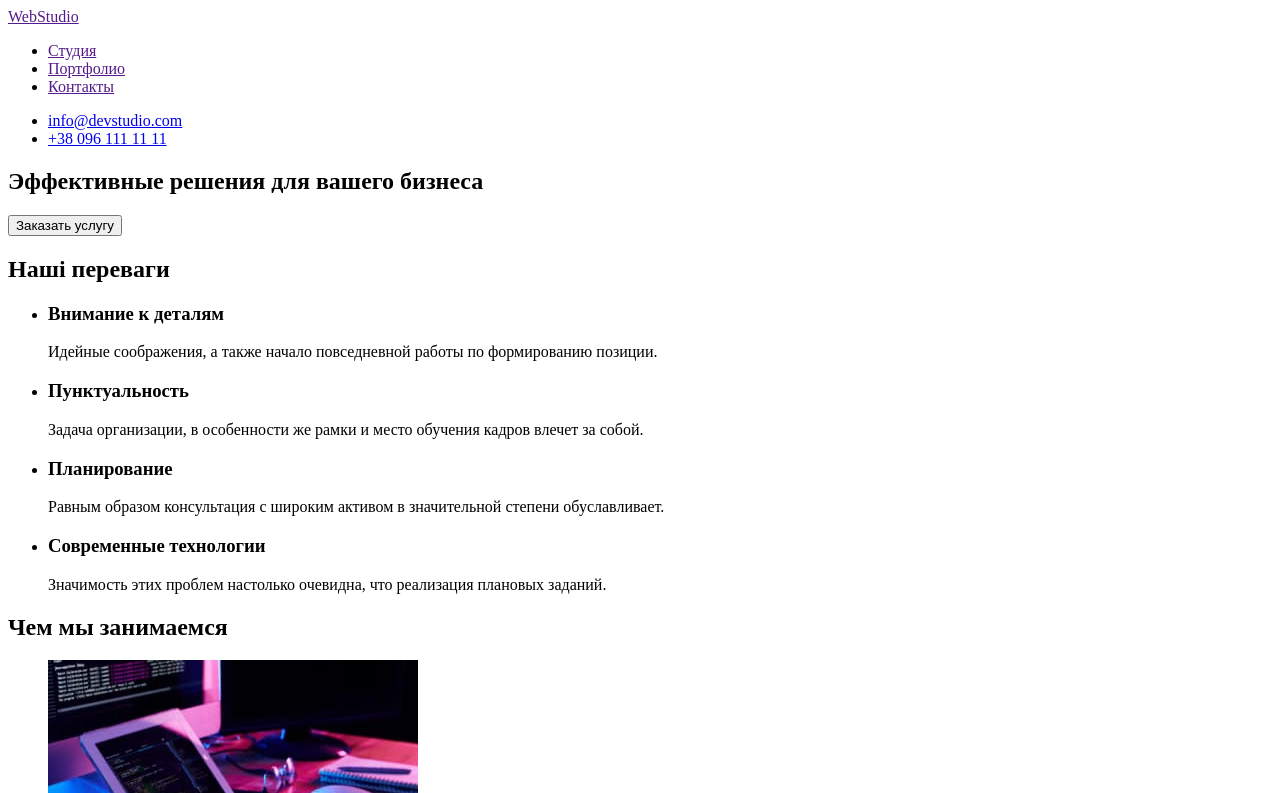
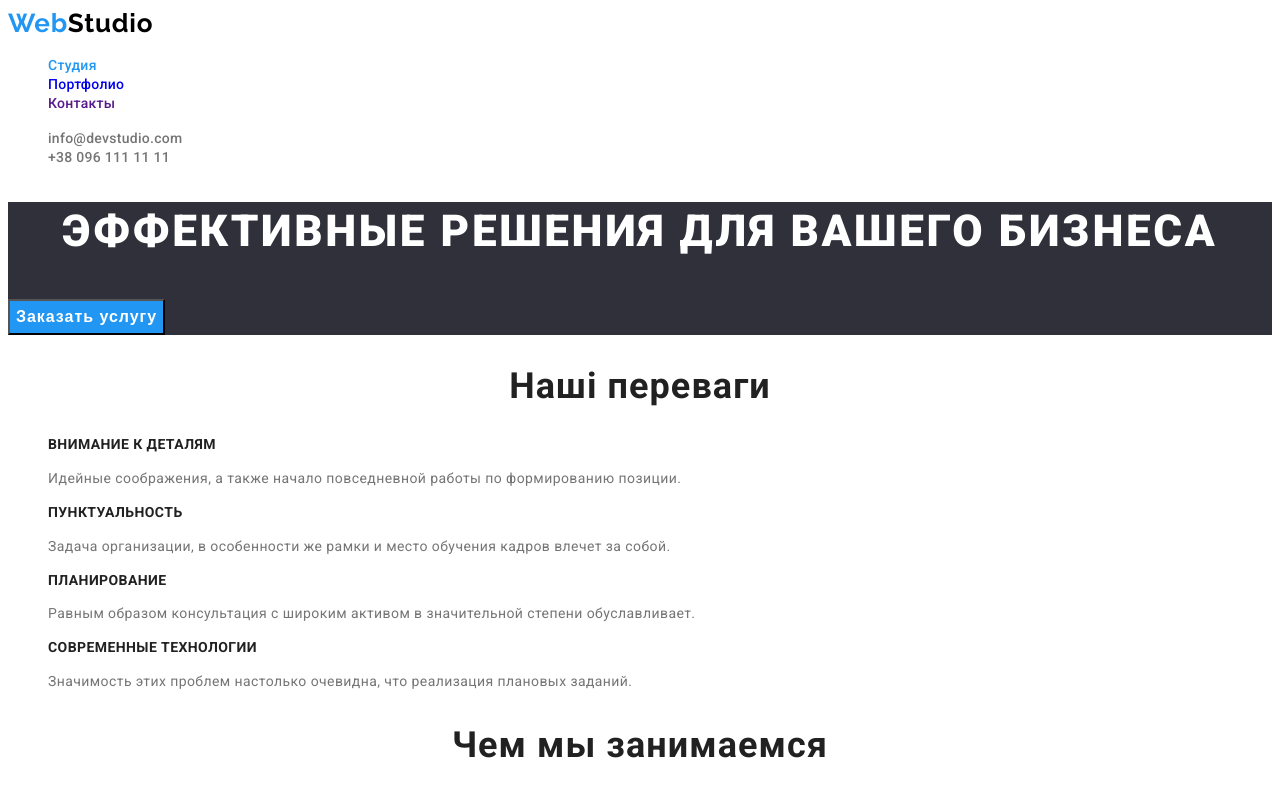
Before and after one commit to zhman1981/goit-markup-hw-02, a plain HTML site: page index.html in a window 1280 px wide. Shown: the top 793 px of the page. Drawn offline with Linux system fonts and the light colour scheme.

Commit message:
Стилізовано index.html

```diff
--- /dev/null
+++ b/css/styles.css
@@ -0,0 +1,142 @@
+:root {
+    --primary-text-color: #212121;
+    --secondary-text-color: #757575;
+    --blue-text-color: #2196f3;
+    --white-text-color: #ffffff;
+    --black-text-color: #000000;
+    --primary-bg-color: #ffffff;
+    --secondary-bg-color: #2f303a;
+    --button-bg-color: #2196f3;
+    --button-portfolio-bg-color: #f5f4fa;
+}
+
+body {
+    color: var(--primary-text-color);
+    background-color: var(--primary-bg-color);
+    font-family: 'Roboto', sans-serif;
+}
+
+.logo {
+    font-family: 'Raleway', sans-serif;
+    font-weight: 700;
+    font-size: 26px;
+    line-height: 1.19;
+    letter-spacing: 0.03em;
+    text-decoration: none;
+    color: var(--black-text-color);
+}
+
+.logo-blue {
+    color: var(--blue-text-color);
+}
+
+.header-links {
+    font-weight: 500;
+    font-size: 14px;
+    line-height: 1.14;
+    letter-spacing: 0.02em;
+    text-decoration: none;
+}
+
+.active-page {
+    color: var(--blue-text-color);
+}
+
+.links:hover,
+.links:focus {
+    color: var(--blue-text-color);
+}
+
+.header-contacts {
+    color: var(--secondary-text-color)
+}
+
+.list {
+    list-style: none;
+}
+
+.hero {
+    background-color: var(--secondary-bg-color);
+}
+
+.hero-title {
+    font-weight: 900;
+    font-size: 44px;
+    line-height: 1.36;
+    text-align: center;
+    letter-spacing: 0.06em;
+    text-transform: uppercase;
+    color: var(--white-text-color);
+}
+
+.hero-btn {
+    font-weight: 700;
+    font-size: 16px;
+    line-height: 1.88;
+    text-align: center;
+    letter-spacing: 0.06em;
+    color: var(--white-text-color);
+    background-color: var(--button-bg-color);
+}
+
+.hero-btn:hover,
+.hero-btn:focus {
+    color: var(--black-text-color);
+}
+
+.section-title {
+    font-weight: 700;
+    font-size: 36px;
+    line-height: 1.17;
+    text-align: center;
+    letter-spacing: 0.03em;
+}
+
+.futures-title {
+    font-weight: 700;
+    font-size: 14px;
+    line-height: 1.14;
+    letter-spacing: 0.03em;
+    text-transform: uppercase;
+}
+
+.futures-text {
+    font-size: 14px;
+    line-height: 1.71;
+    letter-spacing: 0.03em;
+    color: var(--secondary-text-color);
+}
+
+.team-name {
+    font-weight: 500;
+    line-height: 1.19;
+    text-align: center;
+    letter-spacing: 0.03em;
+}
+
+.team-profession {
+    color: var(--secondary-text-color);
+}
+
+.footer-block {
+    background-color: var(--secondary-bg-color);
+}
+
+.contact {
+    font-size: 14px;
+    line-height: 1.71;
+    letter-spacing: 0.03em;
+    color: var(--white-text-color);
+}
+
+.postmail {
+    color: var(--white-text-color);
+}
+
+.email-phone {
+    color: rgba(255, 255, 255, 0.6);
+}
+
+.footer-logo {
+    color: var(--white-text-color);
+}
--- a/index.html
+++ b/index.html
@@ -5,91 +5,96 @@
     <meta charset="UTF-8">
     <meta http-equiv="X-UA-Compatible" content="IE=edge">
     <meta name="viewport" content="width=device-width, initial-scale=1.0">
+    <link rel="stylesheet" href="./css/styles.css" />
+    <link rel="preconnect" href="https://fonts.googleapis.com">
+    <link rel="preconnect" href="https://fonts.gstatic.com" crossorigin>
+    <link href="https://fonts.googleapis.com/css2?family=Raleway:wght@700&family=Roboto:wght@400;500;700;900&display=swap"
+        rel="stylesheet">
     <title>Студия</title>
 </head>
 
 <body>
     <header>
         <nav>
-            <a href="">WebStudio</a>
-            <ul>
-                <li><a href="">Студия</a></li>
-                <li><a href="">Портфолио</a></li>
-                <li><a href="">Контакты</a></li>
+            <a href="" class="logo links"><span class="logo-blue">Web</span>Studio</a>
+            <ul class="list">
+                <li><a href="./index.html" class="header-links links active-page">Студия</a></li>
+                <li><a href="./portfolio.html" class="header-links links">Портфолио</a></li>
+                <li><a href="" class="header-links links">Контакты</a></li>
             </ul>
         </nav>
-        <ul>
-            <li><a href="mailto:info@devstudio.com">info@devstudio.com</a></li>
-            <li><a href="tel:+380961111111">+38 096 111 11 11</a></li>
+        <ul class="list">
+            <li><a href="mailto:info@devstudio.com" class="header-links links header-contacts">info@devstudio.com</a></li>
+            <li><a href="tel:+380961111111" class="header-links links header-contacts">+38 096 111 11 11</a></li>
         </ul>
     </header>
     <main>
-        <section>
-            <h1>Эффективные решения для вашего бизнеса</h1>
-            <button type="button">Заказать услугу</button>
+        <section class="hero">
+            <h1 class="hero-title">Эффективные решения для вашего бизнеса</h1>
+            <button type="button" class="hero-btn">Заказать услугу</button>
         </section>
-        <section>
-            <h2>Наші переваги</h2>
-            <ul>
+        <section class="futures">
+            <h2 class="section-title">Наші переваги</h2>
+            <ul class="list">
                 <li>
-                    <h3>Внимание к деталям</h3>
-                    <p>Идейные соображения, а также начало повседневной работы по формированию позиции.</p>
+                    <h3 class="futures-title">Внимание к деталям</h3>
+                    <p class="futures-text">Идейные соображения, а также начало повседневной работы по формированию позиции.</p>
                 </li>
                 <li>
-                    <h3>Пунктуальность</h3>
-                    <p>Задача организации, в особенности же рамки и место обучения кадров влечет за собой.</p>
+                    <h3 class="futures-title">Пунктуальность</h3>
+                    <p class="futures-text">Задача организации, в особенности же рамки и место обучения кадров влечет за собой.</p>
                 </li>
                 <li>
-                    <h3>Планирование</h3>
-                    <p>Равным образом консультация с широким активом в значительной степени обуславливает.</p>
+                    <h3 class="futures-title">Планирование</h3>
+                    <p class="futures-text">Равным образом консультация с широким активом в значительной степени обуславливает.</p>
                 </li>
                 <li>
-                    <h3>Современные технологии</h3>
-                    <p>Значимость этих проблем настолько очевидна, что реализация плановых заданий.</p>
+                    <h3 class="futures-title">Современные технологии</h3>
+                    <p class="futures-text">Значимость этих проблем настолько очевидна, что реализация плановых заданий.</p>
                 </li>
             </ul>
         </section>
-        <section>
-            <h2>Чем мы занимаемся</h2>
-            <ul>
+        <section class="works">
+            <h2 class="section-title">Чем мы занимаемся</h2>
+            <ul class="list">
                 <li><img src="./images/box-1.jpg" alt="Спеціаліст створює розмітку" width="370"></li>
                 <li><img src="./images/box-2.jpg" alt="Спеціаліст розробляє дизайн" width="370"></li>
                 <li><img src="./images/box-3.jpg" alt="Дизайнер оберає кольори" width="370"></li>
             </ul>
         </section>
-        <section>
-            <h2>Наша команда</h2>
-            <ul>
+        <section class="team">
+            <h2 class="section-title">Наша команда</h2>
+            <ul class="list">
                 <li>
                     <img src="./images/img-1.jpg" alt="фото Игорь Демьяненко" width="270">
-                    <h3>Игорь Демьяненко</h3>
-                    <p>Product Designer</p>
+                    <h3 class="team-name">Игорь Демьяненко</h3>
+                    <p class="team-name team-profession">Product Designer</p>
                 </li>
                 <li>
                     <img src="./images/img-2.jpg" alt="фото Ольга Репина" width="270">
-                    <h3>Ольга Репина</h3>
-                    <p>Frontend Developer</p>
+                    <h3 class="team-name">Ольга Репина</h3>
+                    <p class="team-name team-profession">Frontend Developer</p>
                 </li>
                 <li>
                     <img src="./images/img-3.jpg" alt="фото Николай Тарасов" width="270">
-                    <h3>Николай Тарасов</h3>
-                    <p>Marketing</p>
+                    <h3 class="team-name">Николай Тарасов</h3>
+                    <p class="team-name team-profession">Marketing</p>
                 </li>
                 <li>
                     <img src="./images/img-4.jpg" alt="фото Михаил Ермаков" width="270">
-                    <h3>Михаил Ермаков</h3>
-                    <p>UI Designer</p>
+                    <h3 class="team-name">Михаил Ермаков</h3>
+                    <p class="team-name team-profession">UI Designer</p>
                 </li>
             </ul>
         </section>
     </main>
-    <footer>
-        <a href="">WebStudio</a>
+    <footer class="footer-block">
+            <a href="" class="logo footer-logo links"><span class="logo-blue">Web</span>Studio</a>
         <address>
-            <ul>
-                <li><p>г. Киев, пр-т Леси Украинки, 26</p></li>
-                <li><a href="mailto:info@example.com">info@example.com</a></li>
-                <li><a href="tel:+380991111111">+38 099 111 11 11</a></li>
+            <ul class="list">
+                <li><p class="contact postmail">г. Киев, пр-т Леси Украинки, 26</p></li>
+                <li><a href="mailto:info@example.com" class="contact email-phone links">info@example.com</a></li>
+                <li><a href="tel:+380991111111" class="contact email-phone links">+38 099 111 11 11</a></li>
             </ul>
         </address>
     </footer>
```
Also changed, not shown: portfolio.html (added, +50 -0 lines), prettierrc.json (added, +19 -0 lines).
